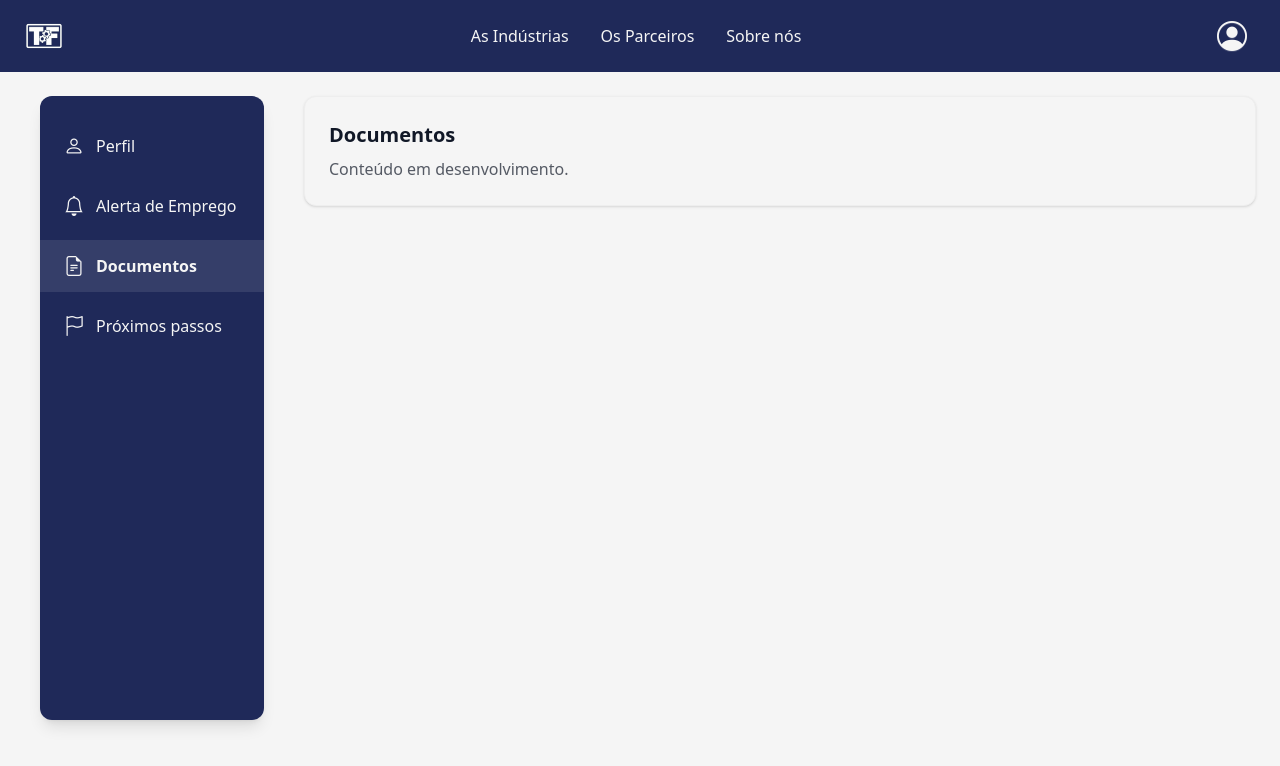
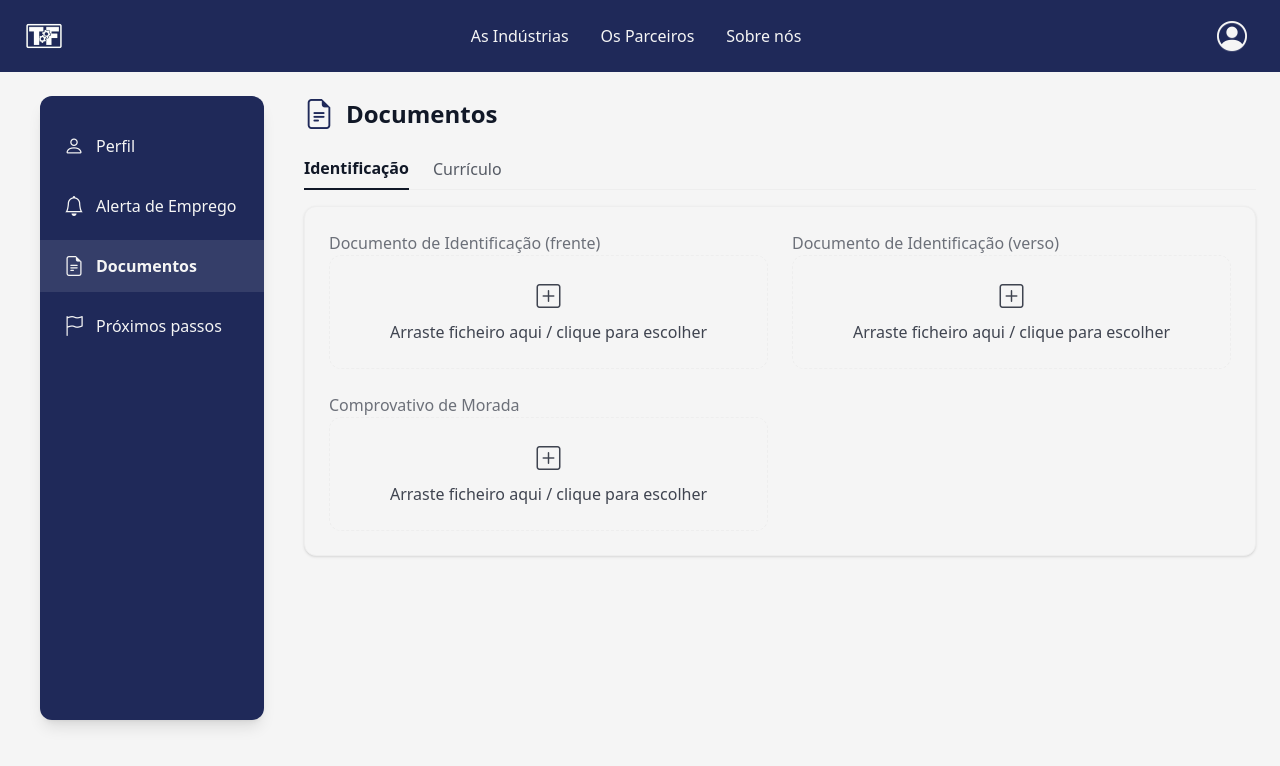
Before and after one commit to LuisAssis24/teamfoundry-workforce-management, a React (Vite) app in the folder frontend/: page /candidato/documentos in a window 1280 px wide. Shown: the top 766 px of the page. Built offline with nearby package versions, Linux system fonts and the light colour scheme; no server answers.

Commit message:
documentação

```diff
--- /dev/null
+++ b/frontend/src/components/ui/Upload/DropZone.jsx
@@ -0,0 +1,41 @@
+import { useRef } from "react";
+import PropTypes from "prop-types";
+
+export default function DropZone({ label, onSelect }) {
+  const inputRef = useRef(null);
+
+  function handleDrop(e) {
+    e.preventDefault();
+    const file = e.dataTransfer.files?.[0] || null;
+    if (file) onSelect(file);
+  }
+  function prevent(e) { e.preventDefault(); }
+
+  return (
+    <div>
+      {label && (
+        <label className="label">
+          <span className="label-text font-medium">{label}</span>
+        </label>
+      )}
+      <div
+        className="border border-dashed border-base-300 rounded-xl p-6 text-center cursor-pointer bg-base-50"
+        onDragOver={prevent}
+        onDragEnter={prevent}
+        onDrop={handleDrop}
+        onClick={() => inputRef.current?.click()}
+      >
+        <div className="flex flex-col items-center gap-2 text-base-content/80">
+          <i className="bi bi-plus-square text-2xl" />
+          <span>Arraste ficheiro aqui / clique para escolher</span>
+        </div>
+        <input ref={inputRef} type="file" className="hidden" onChange={(e)=> onSelect(e.target.files?.[0] || null)} />
+      </div>
+    </div>
+  );
+}
+
+DropZone.propTypes = {
+  label: PropTypes.string,
+  onSelect: PropTypes.func.isRequired,
+};
--- a/frontend/src/pages/candidate/documentos/Documentos.jsx
+++ b/frontend/src/pages/candidate/documentos/Documentos.jsx
@@ -1,8 +1,90 @@
+import { useMemo, useRef, useState } from "react";
+import DropZone from "../../../components/ui/Upload/DropZone.jsx";
+
 export default function Documentos() {
+  const [active, setActive] = useState("identificacao");
+  const [cvFile, setCvFile] = useState(null);
+  const fileInputRef = useRef(null);
+
+  const cvUrl = useMemo(() => (cvFile ? URL.createObjectURL(cvFile) : null), [cvFile]);
+
+  function downloadCv() {
+    if (!cvFile) return;
+    const link = document.createElement("a");
+    link.href = cvUrl;
+    link.download = cvFile.name || "curriculo";
+    document.body.appendChild(link);
+    link.click();
+    document.body.removeChild(link);
+  }
+
   return (
-    <section className="p-6 rounded-xl border border-base-300 bg-base-100 shadow w-full">
-      <h2 className="text-xl font-semibold">Documentos</h2>
-      <p className="mt-2 text-base-content/70">Conteúdo em desenvolvimento.</p>
+    <section className="w-full">
+      <div className="flex items-center gap-3 mb-6">
+        <i className="bi bi-file-earmark-text text-3xl text-primary" />
+        <h2 className="text-2xl font-semibold">Documentos</h2>
+      </div>
+
+      <div className="mb-4 border-b border-base-300 flex gap-6">
+        <button
+          className={["pb-2 -mb-px", active === "identificacao" ? "border-b-2 border-base-content font-semibold" : "text-base-content/70"].join(" ")}
+          onClick={() => setActive("identificacao")}
+        >
+          Identificação
+        </button>
+        <button
+          className={["pb-2 -mb-px", active === "curriculo" ? "border-b-2 border-base-content font-semibold" : "text-base-content/70"].join(" ")}
+          onClick={() => setActive("curriculo")}
+        >
+          Currículo
+        </button>
+      </div>
+
+      {active === "identificacao" && (
+        <div className="rounded-xl border border-base-300 bg-base-100 shadow p-6">
+          <div className="grid grid-cols-1 md:grid-cols-2 gap-6">
+            <DropZone label="Documento de Identificação (frente)" onSelect={() => {}} />
+            <DropZone label="Documento de Identificação (verso)" onSelect={() => {}} />
+            <DropZone label="Comprovativo de Morada" onSelect={() => {}} />
+          </div>
+        </div>
+      )}
+
+      {active === "curriculo" && (
+        <div className="rounded-xl border border-base-300 bg-base-100 shadow p-4 md:p-6">
+          <div className="max-w-3xl mx-auto">
+            {/* Barra de título do ficheiro */}
+            <div className="rounded-t-xl border border-base-300 bg-base-200 px-4 py-2 flex items-center justify-between">
+              <div className="flex items-center gap-2 text-sm">
+                <i className="bi bi-paperclip" />
+                <span>{cvFile ? cvFile.name : "curriculum.docx"}</span>
+              </div>
+            </div>
+
+            {/* Moldura do preview */}
+            <div className="border-x border-b border-base-300 rounded-b-xl overflow-hidden bg-base-100">
+              {cvUrl ? (
+                <iframe title="preview" src={cvUrl} className="w-full h-[60vh] bg-white" />
+              ) : (
+                <div className="w-full h-[60vh] bg-white flex items-center justify-center">
+                  <div className="text-center text-base-content/70">
+                    <i className="bi bi-file-earmark-text display-block text-4xl" />
+                    <p className="mt-2">Pré-visualização indisponível. Carregue o seu currículo.</p>
+                  </div>
+                </div>
+              )}
+            </div>
+
+            {/* Ações */}
+            <div className="mt-4 flex items-center justify-center gap-4">
+              <button className="btn btn-success" onClick={() => fileInputRef.current?.click()}>Alterar</button>
+              <input ref={fileInputRef} type="file" className="hidden" onChange={(e)=> setCvFile(e.target.files?.[0] || null)} />
+              <button className="btn btn-accent" disabled={!cvFile} onClick={downloadCv}>Baixar</button>
+              <button className="btn btn-error" disabled={!cvFile} onClick={() => setCvFile(null)}>Eliminar</button>
+            </div>
+          </div>
+        </div>
+      )}
     </section>
   );
 }
--- a/frontend/src/pages/candidate/proximos/ProximosPassos.jsx
+++ b/frontend/src/pages/candidate/proximos/ProximosPassos.jsx
@@ -2,7 +2,6 @@ export default function ProximosPassos() {
   return (
     <section className="p-6 rounded-xl border border-base-300 bg-base-100 shadow w-full">
       <h2 className="text-xl font-semibold">Próximos passos</h2>
-      <p className="mt-2 text-base-content/70">Conteúdo em desenvolvimento.</p>
     </section>
   );
 }
```
